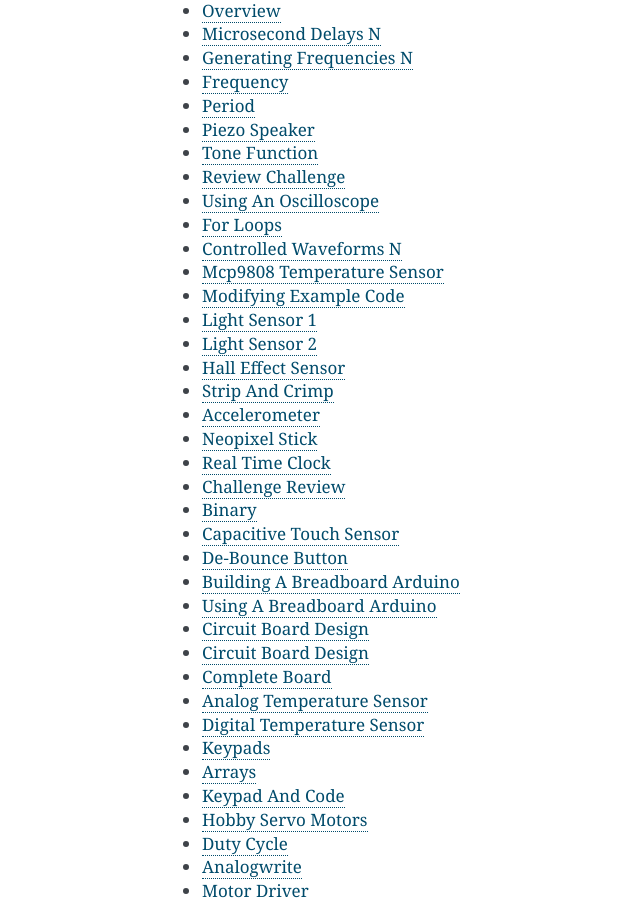
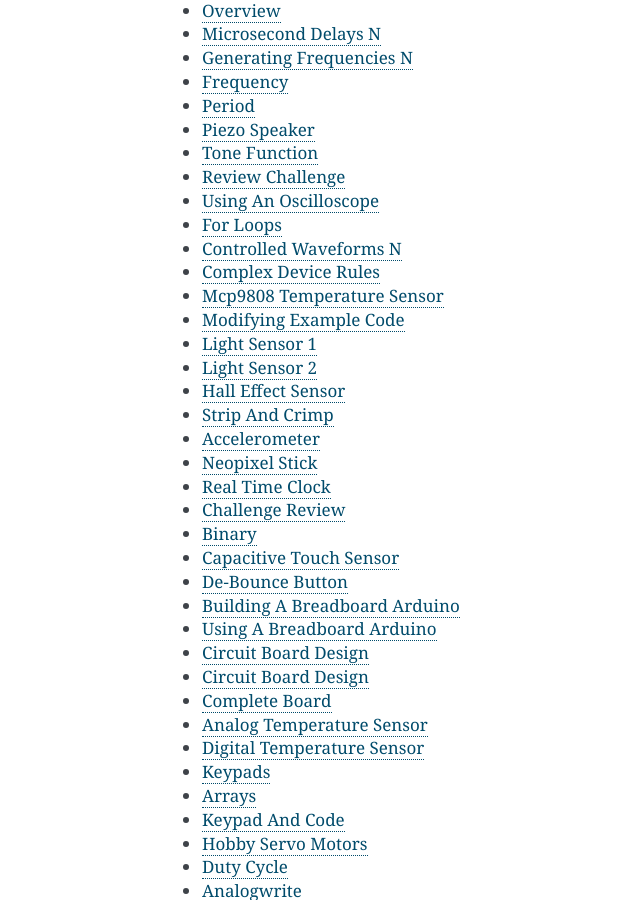
Before and after one commit to maxtkc/mvths-wiki, a Sphinx documentation site: the page built from docs/index.rst, in a window 1280 px wide and 900 px high, scrolled down 1034 px. Shown: the whole window, without its empty margins (248-888 px from the left). Built offline with Sphinx 7.4.7, drawn with Linux system fonts in a browser that asks for light colours; pages that are not in the unit, such as notebooks, are missing from menus.

Commit message:
Update index.rst

```diff
--- a/docs/index.rst
+++ b/docs/index.rst
@@ -56,6 +56,7 @@
    028a-for-loops
    28b-dynamic-waveforms
    028c-controlled-waveforms
+   028d-complex-device-rules
    029-mcp9808-temperature-sensor
    030-modifying-example-code
    032-light-sensor-1
```
